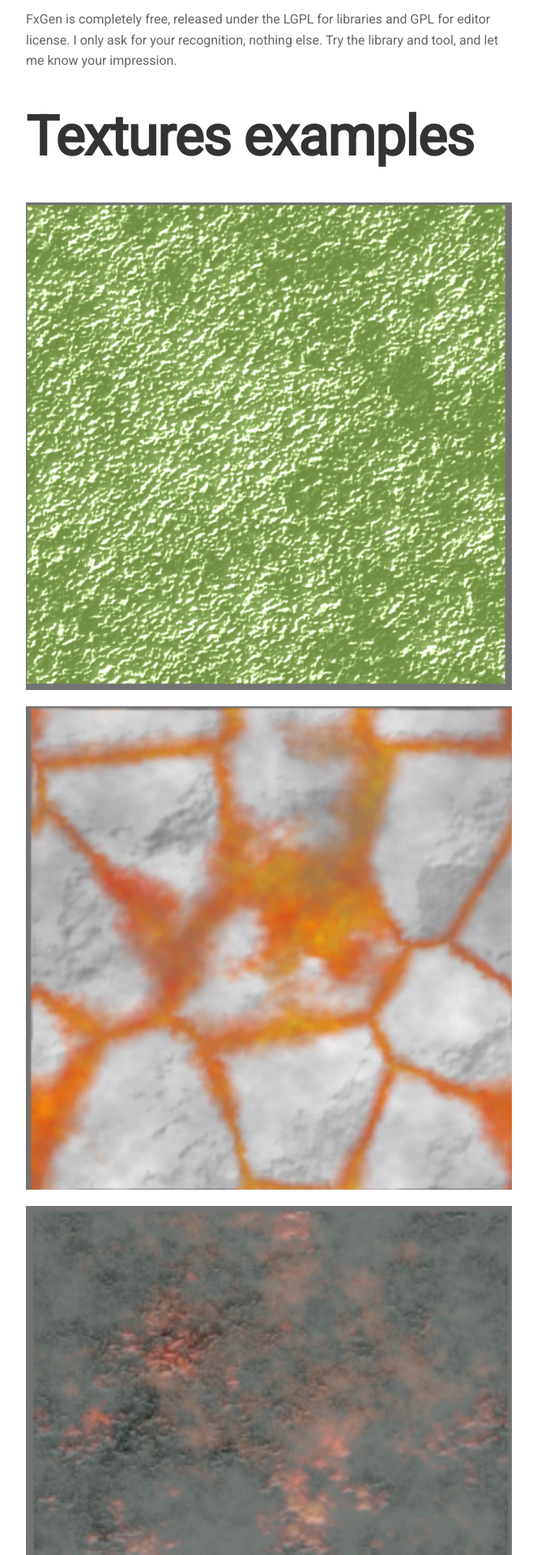
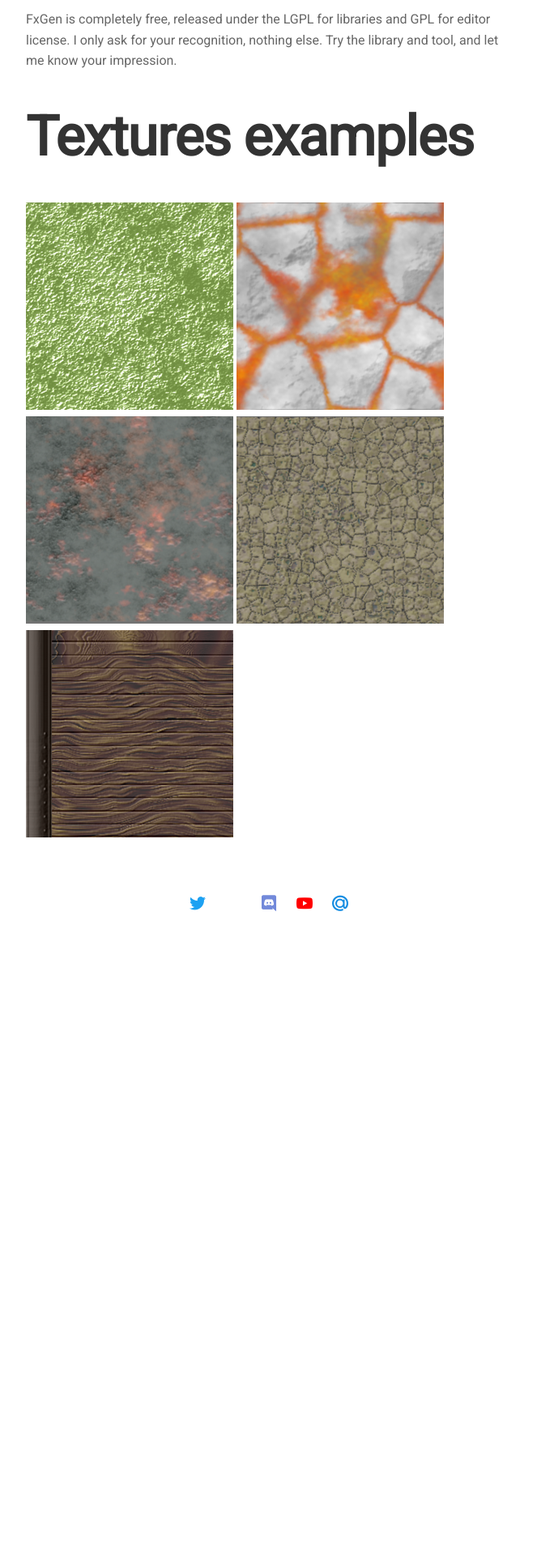
Before and after one commit to fxgenstudio/fxgenstudio-website, a Jekyll site: the page built from projects/proj-fxgen-texture.md, in a window 1280 px wide. Shown: the part 948-2868 px from the top of the page at 81% size, without its empty margins (308-971 px from the left). Built offline with Jekyll 4.4.1, drawn with Linux system fonts in a browser that asks for light colours; nearby versions of some CDN libraries; some web fonts are replaced; after the commit the page ends 2219 px from its top, so only the background shows below that.

Commit message:
fix: fxgen textures images size

```diff
--- a/projects/proj-fxgen-texture.md
+++ b/projects/proj-fxgen-texture.md
@@ -18,8 +18,9 @@ I only ask for your recognition, nothing else.
 Try the library and tool, and let me know your impression.
 
 # Textures examples
-{% include image.html   image="projects/proj-fxgen-texture/Algae.png" %}
-{% include image.html   image="projects/proj-fxgen-texture/LavaRock.png" %}
-{% include image.html   image="projects/proj-fxgen-texture/RustyMetal.png" %}
-{% include image.html   image="projects/proj-fxgen-texture/Stones.png" %}
-{% include image.html   image="projects/proj-fxgen-texture/Woord.png" %}
+
+![Image](../assets/img/projects/proj-fxgen-texture/Algae.png)
+![Image](../assets/img/projects/proj-fxgen-texture/LavaRock.png)
+![Image](../assets/img/projects/proj-fxgen-texture/RustyMetal.png)
+![Image](../assets/img/projects/proj-fxgen-texture/Stones.png)
+![Image](../assets/img/projects/proj-fxgen-texture/Woord.png)
```
Also changed, not shown: assets/img/projects/proj-fxgen-texture/Algae.png, assets/img/projects/proj-fxgen-texture/LavaRock.png, assets/img/projects/proj-fxgen-texture/RustyMetal.png, assets/img/projects/proj-fxgen-texture/Stones.png, assets/img/projects/proj-fxgen-texture/Woord.png.
